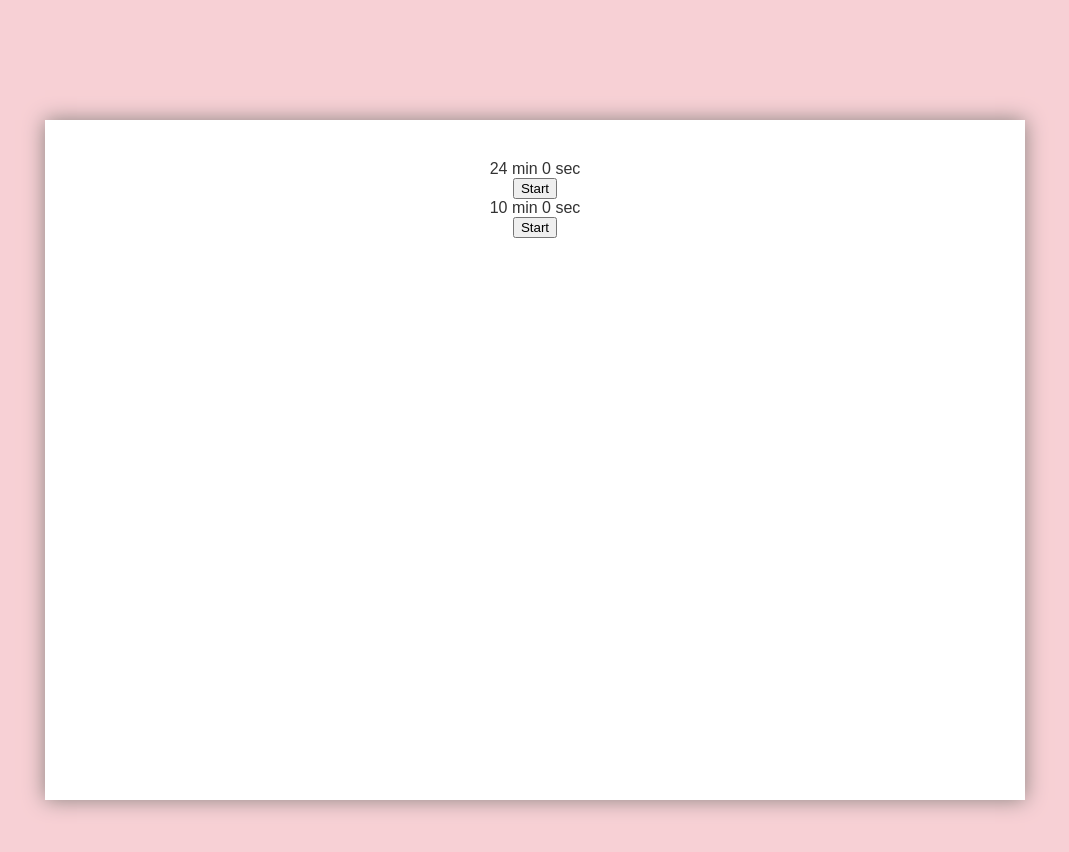
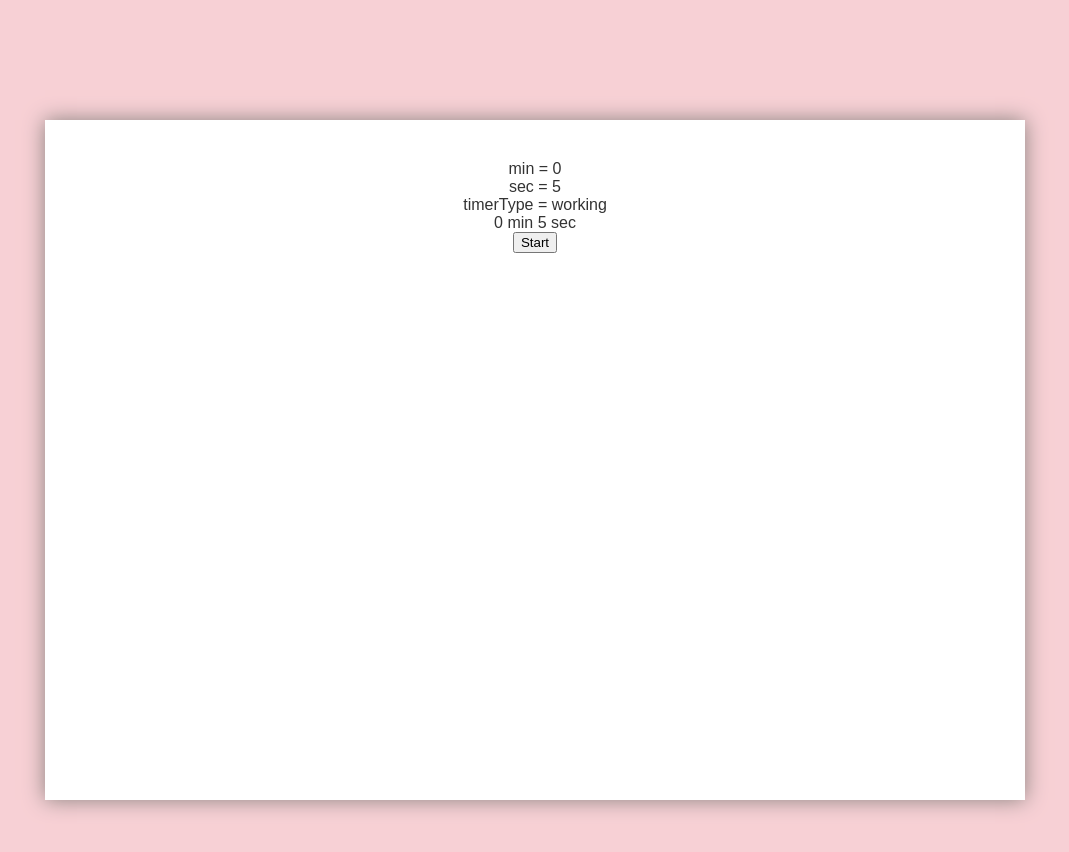
Before and after one commit to risamaki/pomomaki, a React (Create React App) app: page / in a window 1280 px wide. Shown: the top 852 px of the page, without its empty margins (75-1144 px from the left). Built offline with nearby package versions, Linux system fonts and the light colour scheme.

Commit message:
CountdownTimer updates when time of component is changed, still need to fix the timer so it works after the switch

```diff
--- a/src/App.js
+++ b/src/App.js
@@ -1,11 +1,11 @@
 import React from 'react';
 import './App.css';
-import PomomakiTimer from './PomomakiTimer'
+import TimerWrapper from './TimerWrapper'
 
 const App = () => {
   return (
     <div className="App">
-      <PomomakiTimer/>
+      <TimerWrapper/>
     </div>
   );
 };
--- a/src/CountdownTimer.js
+++ b/src/CountdownTimer.js
@@ -3,14 +3,27 @@ import './CountdownTimer.css'
 
 class CountdownTimer extends Component {
 
-    // to set up an initial internal state
+    // to set up an initial internal state, gets called only once
     constructor(props) {
         super(props); // calls out to parent constructor
-        this.state = {minutes: this.props.min, seconds:this.props.sec}
+        this.state = {
+            minutes: props.min,
+            seconds: props.sec,
+            timerType: props.timerType
+        }
         this.timer = 0;
         this.startTimer = this.startTimer.bind(this);
         this.countDown = this.countDown.bind(this);
     };
+
+    componentWillReceiveProps(props) {
+        console.log(props)
+        this.setState({
+            minutes: props.min,
+            seconds: props.sec,
+            timerType: props.timerType
+        });
+    }
 
     startTimer() {
         // if timer isn't start it yet, set the Interval
@@ -33,11 +46,11 @@ class CountdownTimer extends Component {
             });
         }
 
-        // Check if we're at zero
         if (seconds == 0) {
+            // Timer is complete
             if (minutes == 0) {
                 clearInterval(this.timer);
-
+                this.props.timerSwitch(this.props.timerType)
         } else {
                 let minutes = this.state.minutes - 1;
                 let seconds = 59
--- a/src/PomomakiTimer.js
+++ /dev/null
@@ -1,18 +0,0 @@
-import React, { Component } from 'react';
-import './PomomakiTimer.css'
-import CountdownTimer from './CountdownTimer'
-
-class PomomakiTimer extends Component {
-    render() {
-        return (
-            <div className="PomomakiTimer">
-                {/* Working Timer*/}
-               <CountdownTimer min="24" sec="0"/>
-                {/* Break Timer*/}
-               <CountdownTimer min="10" sec="0"/>
-            </div>
-        );
-    };
-};
-
-export default PomomakiTimer;
--- a/src/PomomakiTimer.css
+++ b/src/TimerWrapper.css
@@ -1,4 +1,4 @@
-.PomomakiTimer {
+.TimeWrapper {
   text-align: center;
   background: white;
   color: #333;
--- /dev/null
+++ b/src/TimerWrapper.js
@@ -0,0 +1,58 @@
+import React, { Component } from 'react';
+import './TimerWrapper.css'
+import CountdownTimer from './CountdownTimer'
+
+class TimerWrapper extends Component {
+
+    constructor(props) {
+        super(props);
+        this.state = {
+            minutes: "0",
+            seconds: "5",
+            timerType: "working"
+        };
+        this.handleTimerSwitch = this.handleTimerSwitch.bind(this);
+    }
+
+    // timerType is the type of the completed timer
+    handleTimerSwitch(timerType) {
+
+        if (timerType == "working") {
+            // switch to break timer
+            this.setState({
+                minutes: "0",
+                seconds: "10",
+                timerType: "break"
+            });
+        }
+
+        if (timerType == "break") {
+            // switch to working timer
+            this.setState({
+                minutes: "0",
+                seconds: "15",
+                timerType: "working"
+            });
+        }
+    }
+
+    render() {
+        return (
+            <div className="TimeWrapper">
+                min = {this.state.minutes}
+                <br/>
+                sec = {this.state.seconds}
+                <br/>
+                timerType = {this.state.timerType}
+                <br/>
+               <CountdownTimer
+                min = {this.state.minutes}
+                sec = {this.state.seconds}
+                timerType = {this.state.timerType}
+                timerSwitch = {this.handleTimerSwitch}/>
+            </div>
+        );
+    };
+};
+
+export default TimerWrapper;
```
